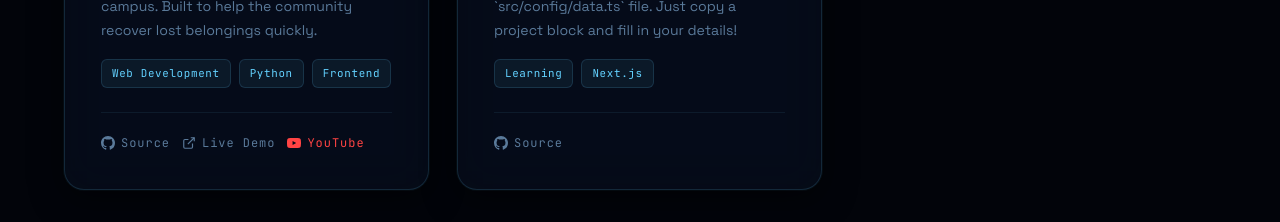
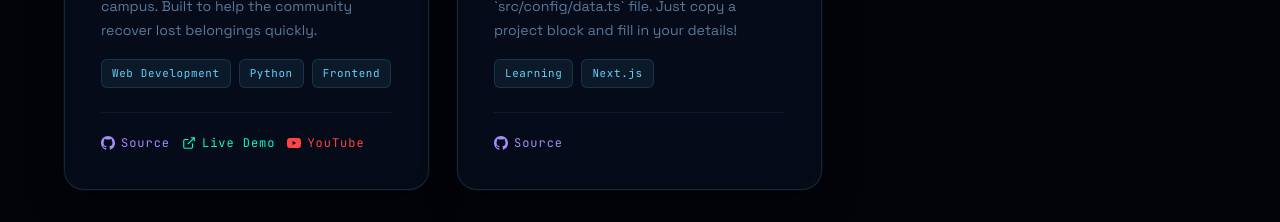
Before and after one commit to chauhansahil3143/portfolio, a Next.js app: page / in a window 1280 px wide. Shown: the part 2840-3062 px from the top of the page. Built offline with nearby package versions, Linux system fonts and the light colour scheme.

Commit message:
Update project button colors and move profile image

```diff
--- a/src/components/ProjectsSection.tsx
+++ b/src/components/ProjectsSection.tsx
@@ -87,6 +87,7 @@ export default function ProjectsSection() {
                     target="_blank"
                     rel="noopener noreferrer"
                     aria-label={`View ${project.title} on GitHub`}
+                    style={{ color: '#a78bfa' }}
                   >
                     <svg width="14" height="14" viewBox="0 0 24 24" fill="currentColor" aria-hidden="true">
                       <path d="M12 0C5.37 0 0 5.37 0 12c0 5.31 3.435 9.795 8.205 11.385.6.105.825-.255.825-.57 0-.285-.015-1.23-.015-2.235-3.015.555-3.795-.735-4.035-1.41-.135-.345-.72-1.41-1.23-1.695-.42-.225-1.02-.78-.015-.795.945-.015 1.62.87 1.845 1.23 1.08 1.815 2.805 1.305 3.495.99.105-.78.42-1.305.765-1.605-2.67-.3-5.46-1.335-5.46-5.925 0-1.305.465-2.385 1.23-3.225-.12-.3-.54-1.53.12-3.18 0 0 1.005-.315 3.3 1.23.96-.27 1.98-.405 3-.405s2.04.135 3 .405c2.295-1.56 3.3-1.23 3.3-1.23.66 1.65.24 2.88.12 3.18.765.84 1.23 1.905 1.23 3.225 0 4.605-2.805 5.625-5.475 5.925.435.375.81 1.095.81 2.22 0 1.605-.015 2.895-.015 3.3 0 .315.225.69.825.57A12.02 12.02 0 0 0 24 12c0-6.63-5.37-12-12-12z" />
@@ -101,6 +102,7 @@ export default function ProjectsSection() {
                     target="_blank"
                     rel="noopener noreferrer"
                     aria-label={`Live demo for ${project.title}`}
+                    style={{ color: '#00ffc8' }}
                   >
                     <svg width="14" height="14" viewBox="0 0 24 24" fill="none" stroke="currentColor" strokeWidth="2" aria-hidden="true">
                       <path d="M18 13v6a2 2 0 0 1-2 2H5a2 2 0 0 1-2-2V8a2 2 0 0 1 2-2h6" />
```
Also changed, not shown: 1 other file (tests, documents, lock files or other folders).
